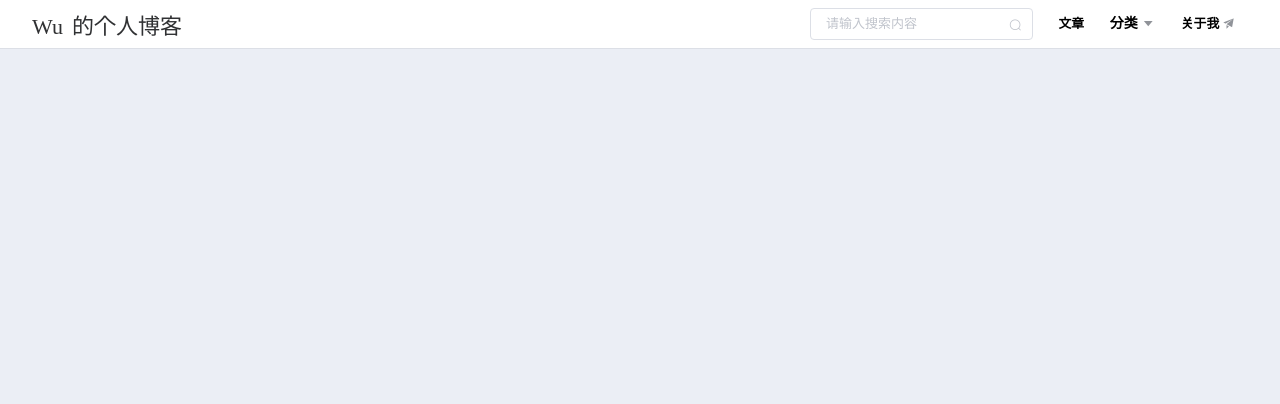
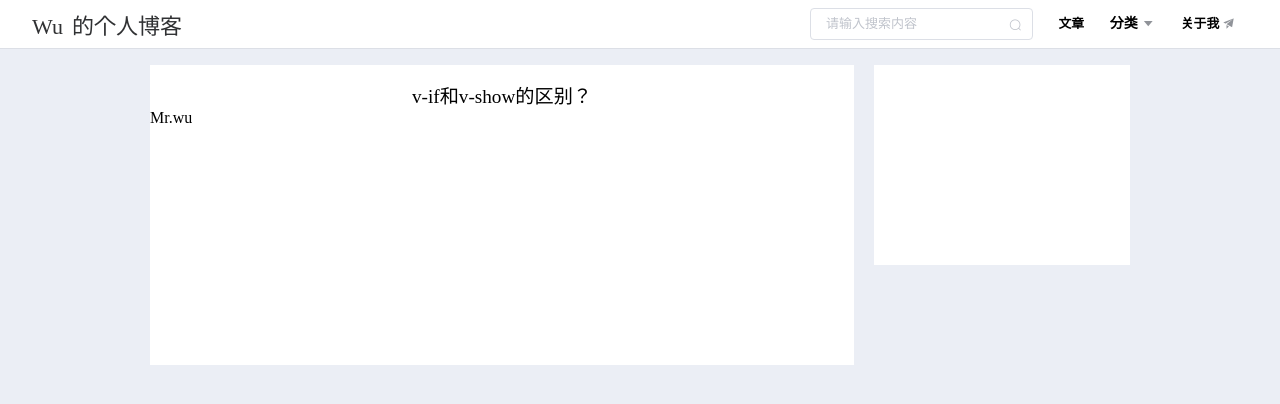
Before and after one commit to wushijiang13/blogwu, a Vue app: page /#/details in a window 1280 px wide. Shown: the top 404 px of the page. Built offline with nearby package versions, Linux system fonts and the light colour scheme.

Commit message:
提交页面

```diff
--- a/config/index.js
+++ b/config/index.js
@@ -13,8 +13,8 @@ module.exports = {
     proxyTable: {},
 
     // Various Dev Server settings
-    host: 'localhost', // can be overwritten by process.env.HOST
-    port: 8080, // can be overwritten by process.env.PORT, if port is in use, a free one will be determined
+    host: '0.0.0.0', // can be overwritten by process.env.HOST
+    port: 8086, // can be overwritten by process.env.PORT, if port is in use, a free one will be determined
     autoOpenBrowser: false,
     errorOverlay: true,
     notifyOnErrors: true,
--- a/index.html
+++ b/index.html
@@ -38,5 +38,4 @@
 
     <!-- built files will be auto injected -->
   </body>
-
 </html>
--- a/src/App.vue
+++ b/src/App.vue
@@ -17,7 +17,10 @@ export default {
 
 <style>
 #app {
-
+    display: flex;
+    flex-direction: column;
+    justify-content: center;
+    align-items: center;
 }
 
 </style>
--- /dev/null
+++ b/src/components/article_Details.vue
@@ -0,0 +1,45 @@
+<template>
+    <div class="article_Details">
+      <div class="article_mian">
+        <p class="ar_title">v-if和v-show的区别？</p>
+        <p class="ar_info"><span>Mr.wu</span><span></span></p>
+      </div>
+      <div class="article_right">
+
+      </div>
+    </div>
+</template>
+
+<script>
+    export default {
+        name: "article_Details"
+    }
+</script>
+
+<style scoped>
+  .article_Details{
+    width: 980px;
+    margin-top: 1rem;
+  }
+  .article_mian{
+    width: 44rem;
+    background-color: #fff;
+    height: 300px;
+    display: inline-block;
+  }
+  .article_right{
+    width: 16rem;
+    height: 200px;
+    display: inline-block;
+    background-color: #fff;
+    float: right;
+  }
+  .ar_title{
+    padding: 1rem 0rem 0rem 0rem ;
+    font-size: 1.2rem;
+    text-align: center;
+  }
+  .ar_info{
+    font-size: 1rem;
+  }
+</style>
--- a/src/components/index.vue
+++ b/src/components/index.vue
@@ -5,13 +5,13 @@
     <div class="above">
       <!--主要的-->
       <div class="above_main">
-        <div class="item_article mute-item" v-for=" n in 20">
-          <p class="meta-list">
+        <div class="item_article mute-item" >
+          <p class="meta-list" >
             <span class="mute-state">系列</span>-
             <span class="mute-noactive">前端攻城狮-阿江</span>-
             <span class="mute-noactive">6小时前</span>-
             <span class="mute-noactive">javaScript</span>
-          <p class="meta-title">v-if和v-show的区别你真的知道吗？</p>
+          <p class="meta-title" @click="goArticleDetails()">v-if和v-show的区别你真的知道吗？</p>
           <div class="">
             <p class="mute-giveup">
               <span class="iconfont icon-style icon-dianzan" ref="dianzan" @click="clickgiveup">123</span>
@@ -61,6 +61,9 @@
     methods: {
       clickgiveup() {
         this.$refs.dianzan.style.color = "#67C23A";
+      },
+        goArticleDetails(){
+        this.$router.push("/details");
       }
     },
     computed: {},
@@ -90,7 +93,6 @@
 
   .above_secondary {
     width: 16rem;
-    height: 200px;
     display: inline-block;
     vertical-align: top;
     float: right;
--- a/src/router/index.js
+++ b/src/router/index.js
@@ -1,6 +1,7 @@
 import Vue from 'vue'
 import Router from 'vue-router'
 import Index from '@/components/index'
+import article_Details from "../components/article_Details";
 
 Vue.use(Router)
 
@@ -10,6 +11,11 @@ export default new Router({
       path: '/',
       name: 'Index',
       component: Index
+    },
+    {
+      path:'/details',
+      name:'article_Details',
+      component: article_Details
     }
   ]
 })
```
Also changed, not shown: src/utils/utils.js (added, +34 -0 lines).
